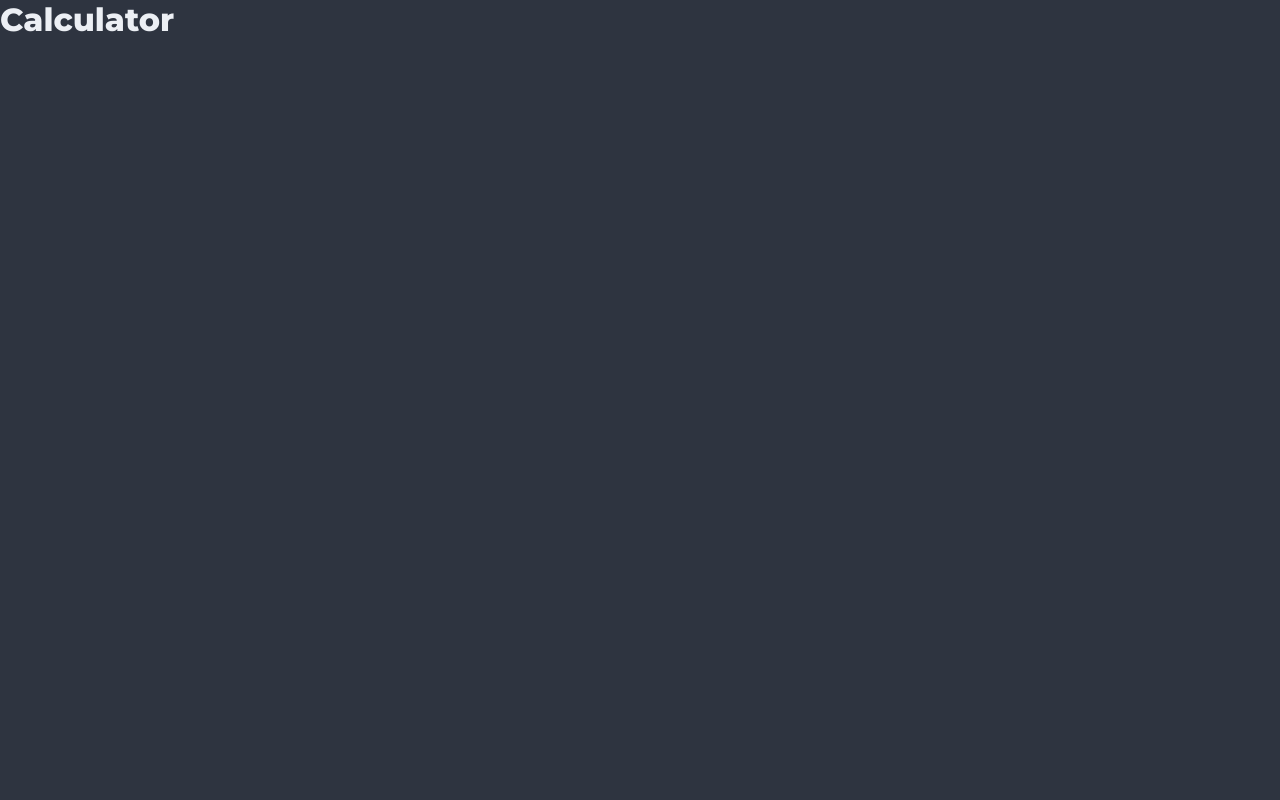
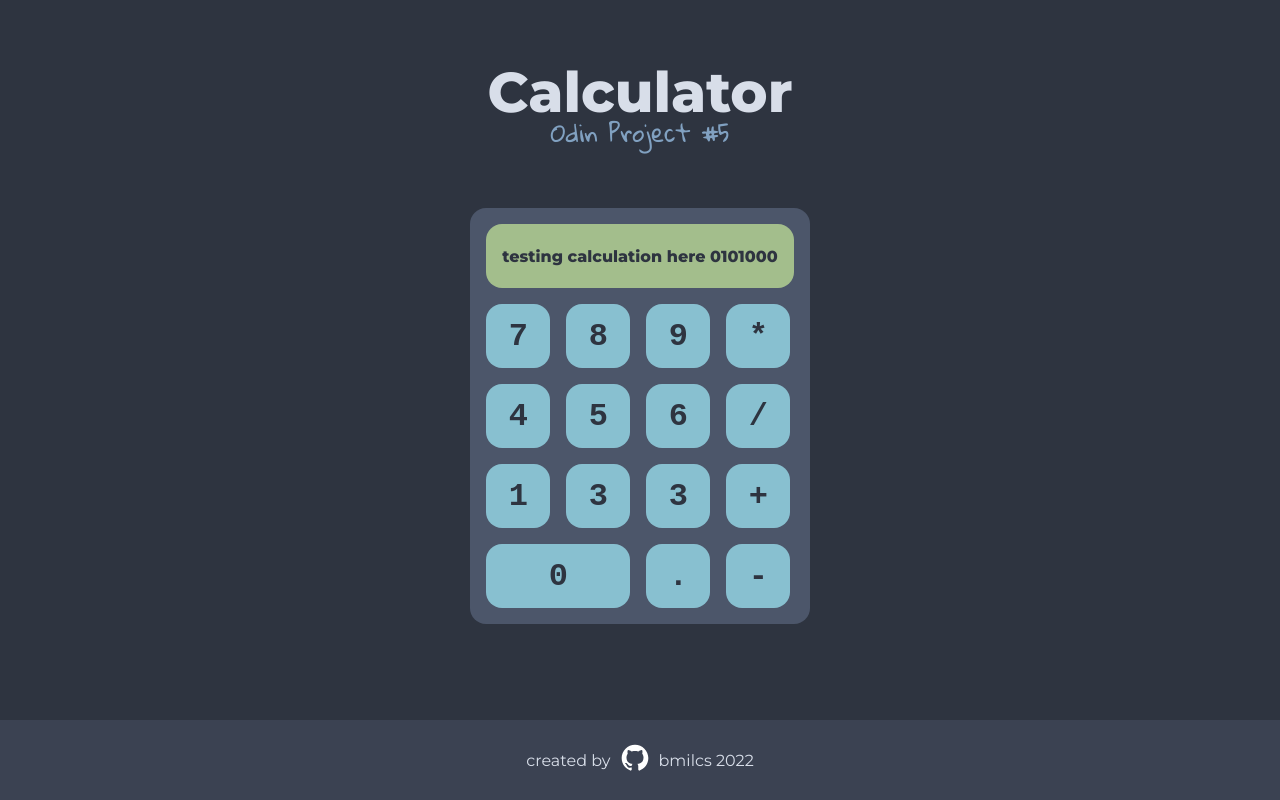
Before and after one commit to bmilcs/odin-calculator, a plain HTML site: page index.html in a window 1280 px wide. Drawn offline with Linux system fonts and the light colour scheme; a web font is replaced by a local one.

Commit message:
Add style and structure to calculator page

```diff
--- a/index.html
+++ b/index.html
@@ -9,6 +9,52 @@
     <title>Bryan's Calculator Project</title>
   </head>
   <body>
-    <h1 class="title">Calculator</h1>
+    <header>
+      <h1 class="title">Calculator</h1>
+      <p>Odin Project #5</p>
+    </header>
+
+    <section>
+      <div class="calculator container">
+        <div class="calculation-bar">testing calculation here 0101000</div>
+        <div class="buttons-container">
+          <div class="numbers-container">
+            <div class="numbers-row">
+              <button class="btn">7</button>
+              <button class="btn">8</button>
+              <button class="btn">9</button>
+              <button class="btn">*</button>
+            </div>
+            <div class="numbers-row">
+              <button class="btn">4</button>
+              <button class="btn">5</button>
+              <button class="btn">6</button>
+              <button class="btn">/</button>
+            </div>
+            <div class="numbers-row">
+              <button class="btn">1</button>
+              <button class="btn">3</button>
+              <button class="btn">3</button>
+              <button class="btn">+</button>
+            </div>
+            <div class="numbers-row last-row">
+              <button class="btn zero">0</button>
+              <button class="btn">.</button>
+              <button class="btn">-</button>
+            </div>
+          </div>
+        </div>
+      </div>
+    </section>
+
+    <footer>
+      <div class="footer-container">
+        <p>created by</p>
+        <a href="https://www.github.com/bmilcs"
+          ><img src="./img/github.svg" alt="GitHub Link"
+        /></a>
+        <p>bmilcs 2022</p>
+      </div>
+    </footer>
   </body>
 </html>
--- a/script.js
+++ b/script.js
@@ -1,6 +1,4 @@
-//
 // basic math function operators
-//
 
 function add(x, y) {
   return x + y;
@@ -17,3 +15,11 @@ function multiply(x, y) {
 function divide(x, y) {
   return x / y;
 }
+
+// operate: takes operator and 2 numbers
+
+function operate(operator, x, y) {
+  return window[operator](x, y);
+}
+
+console.log(operate("multiply", 5, 10));
--- a/style.css
+++ b/style.css
@@ -28,9 +28,122 @@
   padding: 0;
   box-sizing: border-box;
   font-family: var(--font-titles);
+  /* border: 1px solid var(--c-bg-800); */
 }
 
 body {
   background: var(--c-bg-900);
-  color: var(--c-fg-100);
+  color: var(--c-fg-300);
 }
+
+header {
+  text-align: center;
+  line-height: 1;
+  font-size: 1.75rem;
+  padding: 1rem;
+  margin: 3rem;
+}
+
+header p {
+  font-family: var(--font-accent);
+  color: var(--c-blue-light);
+  font-size: 1.5rem;
+}
+
+section {
+  display: flex;
+}
+
+.calculator {
+  display: flex;
+  flex-direction: column;
+  padding: 1rem;
+  margin-inline: auto;
+  /* max-width: 600px; */
+  background: var(--c-bg-600);
+  border-radius: 1rem;
+}
+
+.calculation-bar {
+  display: flex;
+  justify-content: flex-end;
+  align-items: center;
+  padding: 1rem;
+  height: 4rem;
+  background-color: var(--c-green);
+  margin-bottom: 1rem;
+  border-radius: 1rem;
+  color: var(--c-bg-900);
+  font-weight: bold;
+}
+
+.buttons-container {
+  display: flex;
+  gap: 1rem;
+}
+
+.numbers-row {
+  display: flex;
+  gap: 1rem;
+  margin-bottom: 1rem;
+}
+
+.last-row {
+  margin-bottom: 0;
+}
+
+.operators-container {
+  display: flex;
+  gap: 1rem;
+  flex-direction: column-reverse;
+}
+
+.calculator .btn {
+  aspect-ratio: 1;
+  width: 4rem;
+  padding: 0.5rem;
+  font-size: 2rem;
+  font-family: var(--font-numbers);
+  font-weight: 600;
+  background-color: var(--c-cyan);
+  color: var(--c-bg-900);
+  border: 0;
+  border-radius: 1rem;
+}
+
+.zero {
+  flex-grow: 1;
+  height: 4rem;
+}
+
+footer {
+  position: fixed;
+  left: 0;
+  bottom: 0;
+  width: 100%;
+  display: flex;
+  justify-content: center;
+  align-items: center;
+  min-height: 5rem;
+  background-color: var(--c-bg-800);
+  color: var(--c-fg-300);
+}
+
+.footer-container {
+  display: flex;
+  align-items: center;
+  justify-content: center;
+  margin: auto;
+}
+
+footer img {
+  height: 2.5rem;
+  margin: 0.25rem;
+}
+
+footer img:hover {
+  filter: none;
+  background-color: var(--c-bg-900);
+  border-radius: 15rem;
+  transition: all 0.5s ease-in;
+}
```
Also changed, not shown: img/github.svg (added).
